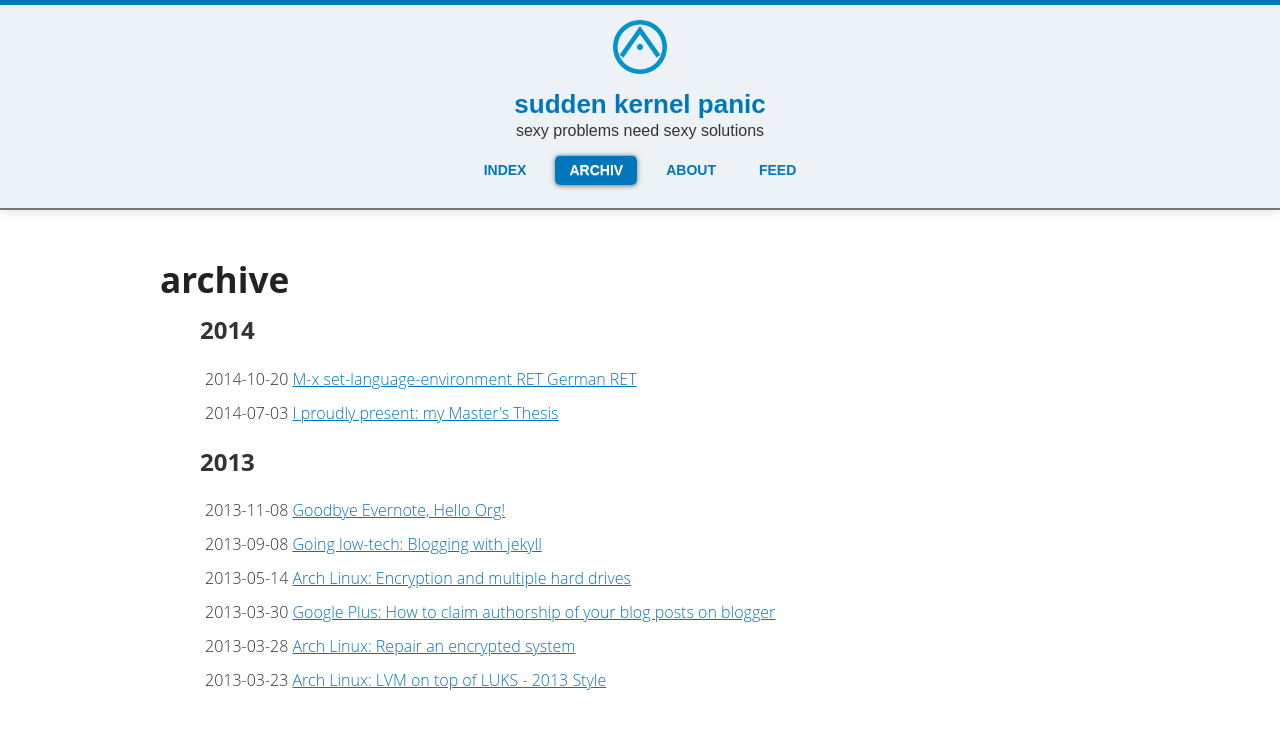
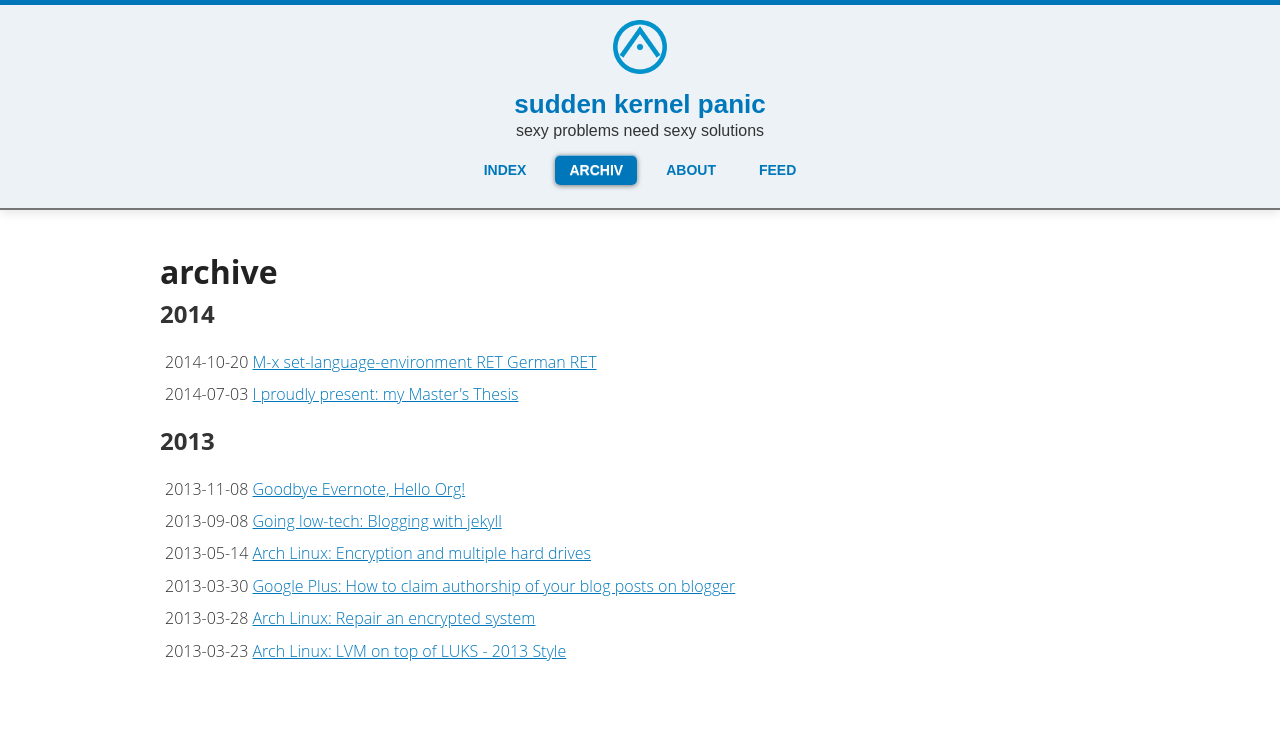
Before and after one commit to Bin7me/bin7me.github.io, a Jekyll site: the page built from archiv.html, in a window 1280 px wide. Shown: the top 729 px of the page. Built offline with Jekyll 4.4.1, drawn with Linux system fonts in a browser that asks for light colours; Markdown is read by kramdown in place of the engine named in the settings.

Commit message:
several style changes

```diff
--- a/css/style.css
+++ b/css/style.css
@@ -35,7 +35,7 @@ span.disabled {
   margin-bottom: 21px;
   font-size: medium;
   text-align: left;
-  line-height: 1.5em;
+  line-height: 1.4em;
 }
 
 #main a:hover {
@@ -43,10 +43,8 @@ span.disabled {
 }
 
 h1 {
-  font-size: 2.2rem;
   margin-top: 10px;
   margin-bottom: 15px;
-  line-height: 2.3rem;
 }
 
 h1>a {
@@ -221,7 +219,6 @@ pre > code {
 .meta {
   color: #9EABB3;
   vertical-align: middle;
-  font-size: 1em;
   margin: none;
   padding: none;
 }
@@ -237,6 +234,7 @@ pre > code {
 
 #archive {
   list-style-type: none;
+  padding-left: 0px;
 }
 
 #archive li {
```
